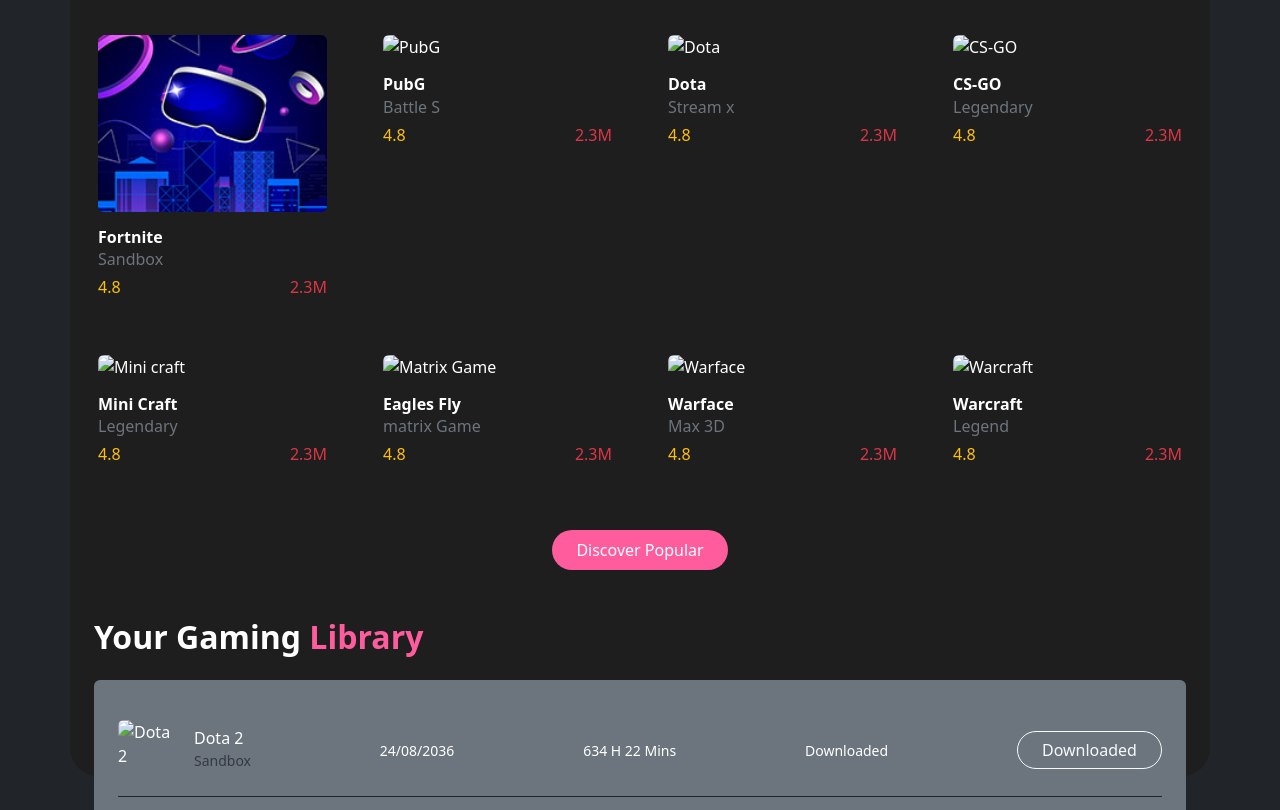
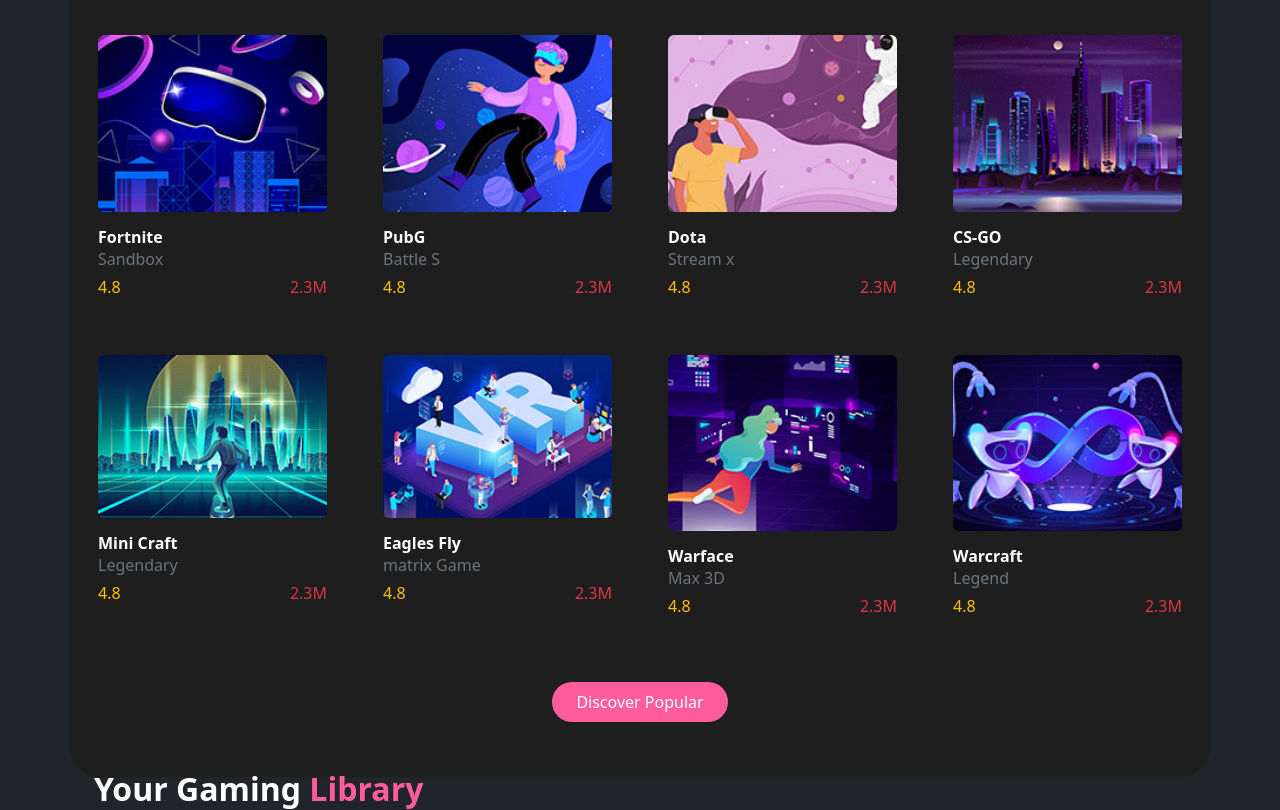
Before and after one commit to Abilesh-Developer/Nschool.com, a plain HTML site: page index.html in a window 1280 px wide. Shown: the part 678-1488 px from the top of the page. Drawn offline with nearby package versions, Linux system fonts and the light colour scheme; files whose address does not match are found by name.

Commit message:
image changed

```diff
--- a/index.html
+++ b/index.html
@@ -76,7 +76,7 @@
 <!--Reapet game card-->
     <div class="col-md-3 col-sm-6">
         <div class="game-card p-3 rounded">
-          <img src="Pubg.png" class="img-fluid rounded mb-3" alt="PubG">
+          <img src="./html/Pubg.png" class="img-fluid rounded mb-3" alt="PubG">
           <h6 class="mb-0 fw-bold text-white">PubG</h6>
           <p class="text-secondary mb-1">Battle S</p>
           <div class="d-flex justify-content-between text-sm">
@@ -88,7 +88,7 @@
 <!--Reapet1 game card-->
       <div class="col-md-3 col-sm-6">
         <div class="game-card p-3 rounded">
-          <img src="Dota.png" class="img-fluid rounded mb-3" alt="Dota">
+          <img src="./html/Dota.png" class="img-fluid rounded mb-3" alt="Dota">
           <h6 class="mb-0 fw-bold text-white">Dota</h6>
           <p class="text-secondary mb-1">Stream x</p>
           <div class="d-flex justify-content-between text-sm">
@@ -100,7 +100,7 @@
 <!--Reapet2 game card-->
 <div class="col-md-3 col-sm-6">
         <div class="game-card p-3 rounded">
-          <img src="CS-GO.png" class="img-fluid rounded mb-3" alt="CS-GO">
+          <img src="./html/CS-GO.png" class="img-fluid rounded mb-3" alt="CS-GO">
           <h6 class="mb-0 fw-bold text-white">CS-GO</h6>
           <p class="text-secondary mb-1">Legendary</p>
           <div class="d-flex justify-content-between text-sm">
@@ -112,7 +112,7 @@
 
       <div class="col-md-3 col-sm-6">
         <div class="game-card p-3 rounded">
-          <img src="Mini craft.png" class="img-fluid rounded mb-3" alt="Mini craft">
+          <img src="./html/Mini craft.png" class="img-fluid rounded mb-3" alt="Mini craft">
           <h6 class="mb-0 fw-bold text-white">Mini Craft</h6>
           <p class="text-secondary mb-1">Legendary</p>
           <div class="d-flex justify-content-between text-sm">
@@ -124,7 +124,7 @@
 
       <div class="col-md-3 col-sm-6">
         <div class="game-card p-3 rounded">
-          <img src="Eagles Fly.png" class="img-fluid rounded mb-3" alt="Matrix Game">
+          <img src="./html/Eagles Fly.png" class="img-fluid rounded mb-3" alt="Matrix Game">
           <h6 class="mb-0 fw-bold text-white">Eagles Fly</h6>
           <p class="text-secondary mb-1">matrix Game</p>
           <div class="d-flex justify-content-between text-sm">
@@ -136,7 +136,7 @@
 
        <div class="col-md-3 col-sm-6">
         <div class="game-card p-3 rounded">
-          <img src="Warface.png" class="img-fluid rounded mb-3" alt="Warface">
+          <img src="./html/Warface.png" class="img-fluid rounded mb-3" alt="Warface">
           <h6 class="mb-0 fw-bold text-white">Warface</h6>
           <p class="text-secondary mb-1">Max 3D</p>
           <div class="d-flex justify-content-between text-sm">
@@ -148,7 +148,7 @@
 
        <div class="col-md-3 col-sm-6">
         <div class="game-card p-3 rounded">
-          <img src="Warcraft.png" class="img-fluid rounded mb-3" alt="Warcraft">
+          <img src="./html/Warcraft.png" class="img-fluid rounded mb-3" alt="Warcraft">
           <h6 class="mb-0 fw-bold text-white">Warcraft</h6>
           <p class="text-secondary mb-1">Legend</p>
           <div class="d-flex justify-content-between text-sm">
@@ -176,7 +176,7 @@
     <!-- Game Item 1 -->
     <div class="d-flex align-items-center justify-content-between py-3 border-bottom border-dark flex-wrap">
       <div class="d-flex align-items-center mb-2 mb-md-0">
-        <img src="Dota.png" class="rounded me-3" style="width: 60px; height: 60px;" alt="Dota 2">
+        <img src="./html/Dota.png" class="rounded me-3" style="width: 60px; height: 60px;" alt="Dota 2">
         <div>
           <h6 class="text-white mb-0">Dota 2</h6>
           <small class="text-muted">Sandbox</small>
@@ -191,7 +191,7 @@
     <!-- Game Item 2 -->
     <div class="d-flex align-items-center justify-content-between py-3 border-bottom border-dark flex-wrap">
       <div class="d-flex align-items-center mb-2 mb-md-0">
-        <img src="fortnite.image.png" class="rounded me-3" style="width: 60px; height: 60px;" alt="Fortnite">
+        <img src="./html/fortnite.image.png" class="rounded me-3" style="width: 60px; height: 60px;" alt="Fortnite">
         <div>
           <h6 class="text-white mb-0">Fortnite</h6>
           <small class="text-muted">Sandbox</small>
@@ -206,7 +206,7 @@
     <!-- Game Item 3 -->
     <div class="d-flex align-items-center justify-content-between py-3 flex-wrap">
       <div class="d-flex align-items-center mb-2 mb-md-0">
-        <img src="CS-GO.png" class="rounded me-3" style="width: 60px; height: 60px;" alt="CS-GO">
+        <img src="./html/CS-GO.png" class="rounded me-3" style="width: 60px; height: 60px;" alt="CS-GO">
         <div>
           <h6 class="text-white mb-0">CS-GO</h6>
           <small class="text-muted">Sandbox</small>
```
